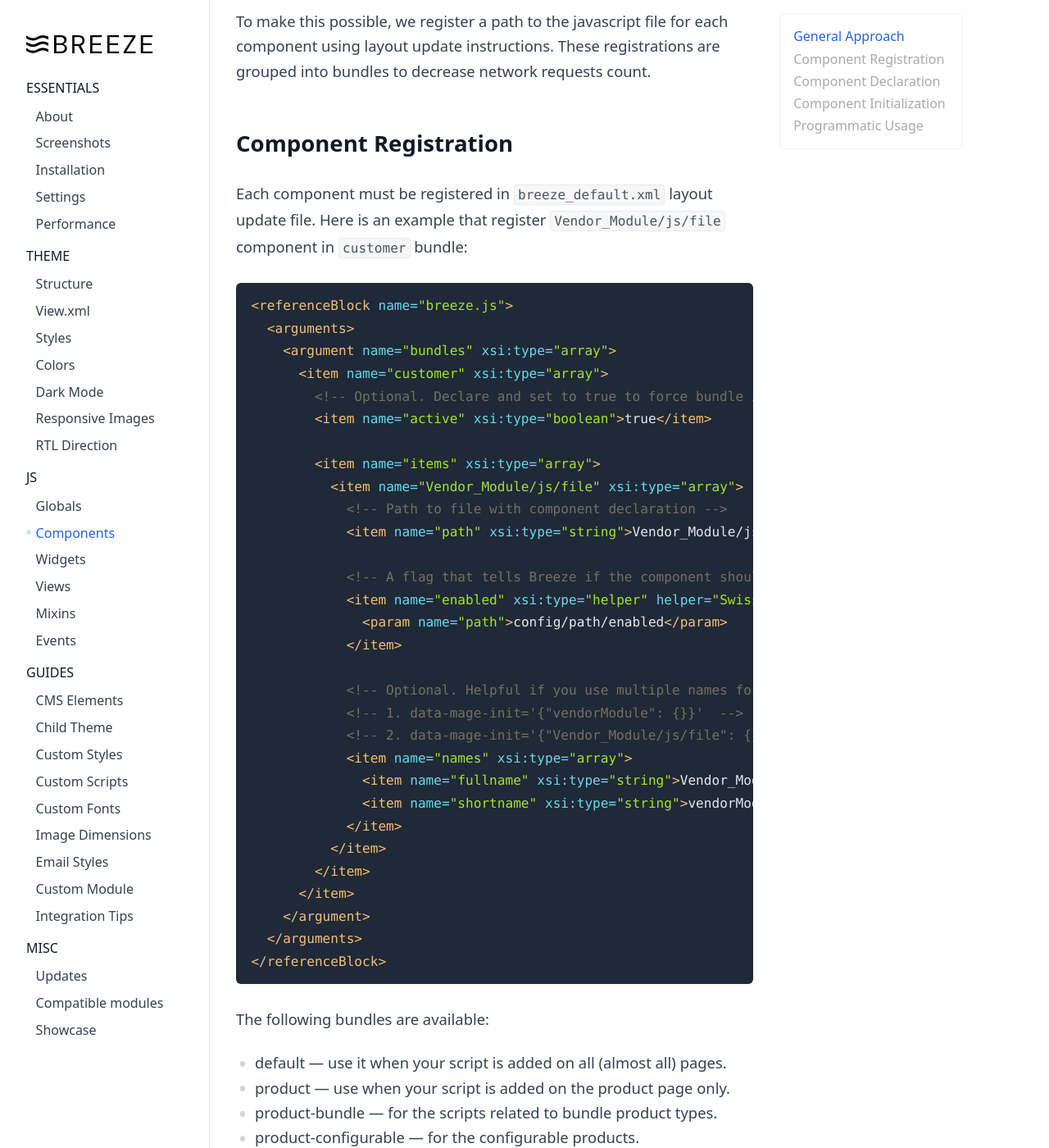
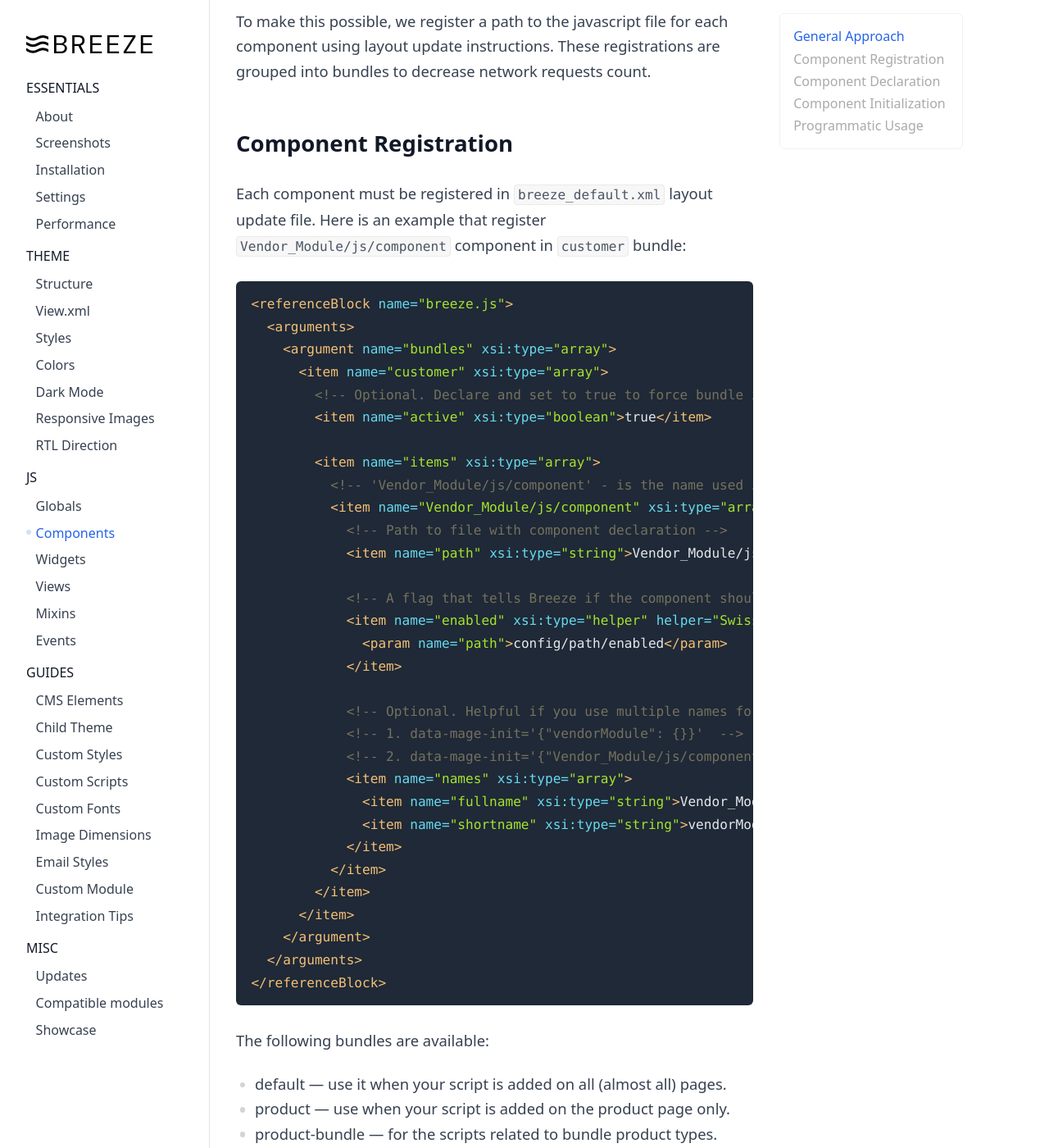
Before and after one commit to breezefront/breezefront.com, a Jekyll site: the page built from collections/_js/components.md, in a window 1280 px wide and 1400 px high, scrolled down 568 px. Shown: the whole window at 82% size. Built offline with Jekyll 4.4.1, drawn with Linux system fonts in a browser that asks for light colours.

Commit message:
Small improvements

````diff
--- a/collections/_js/components.md
+++ b/collections/_js/components.md
@@ -34,7 +34,7 @@ into bundles to decrease network requests count.
 ## Component Registration
 
 Each component must be registered in `breeze_default.xml` layout update file.
-Here is an example that register `Vendor_Module/js/file` component in
+Here is an example that register `Vendor_Module/js/component` component in
 `customer` bundle:
 
 ```xml
@@ -46,7 +46,8 @@ Here is an example that register `Vendor_Module/js/file` component in
         <item name="active" xsi:type="boolean">true</item>
 
         <item name="items" xsi:type="array">
-          <item name="Vendor_Module/js/file" xsi:type="array">
+          <!-- 'Vendor_Module/js/component' - is the name used in data-mage-init or x-magento-init -->
+          <item name="Vendor_Module/js/component" xsi:type="array">
             <!-- Path to file with component declaration -->
             <item name="path" xsi:type="string">Vendor_Module/js/breeze/file</item>
 
@@ -57,9 +58,9 @@ Here is an example that register `Vendor_Module/js/file` component in
 
             <!-- Optional. Helpful if you use multiple names for the same component -->
             <!-- 1. data-mage-init='{"vendorModule": {}}'  -->
-            <!-- 2. data-mage-init='{"Vendor_Module/js/file": {}}' -->
+            <!-- 2. data-mage-init='{"Vendor_Module/js/component": {}}' -->
             <item name="names" xsi:type="array">
-              <item name="fullname" xsi:type="string">Vendor_Module/js/file</item>
+              <item name="fullname" xsi:type="string">Vendor_Module/js/component</item>
               <item name="shortname" xsi:type="string">vendorModule</item>
             </item>
           </item>
````
